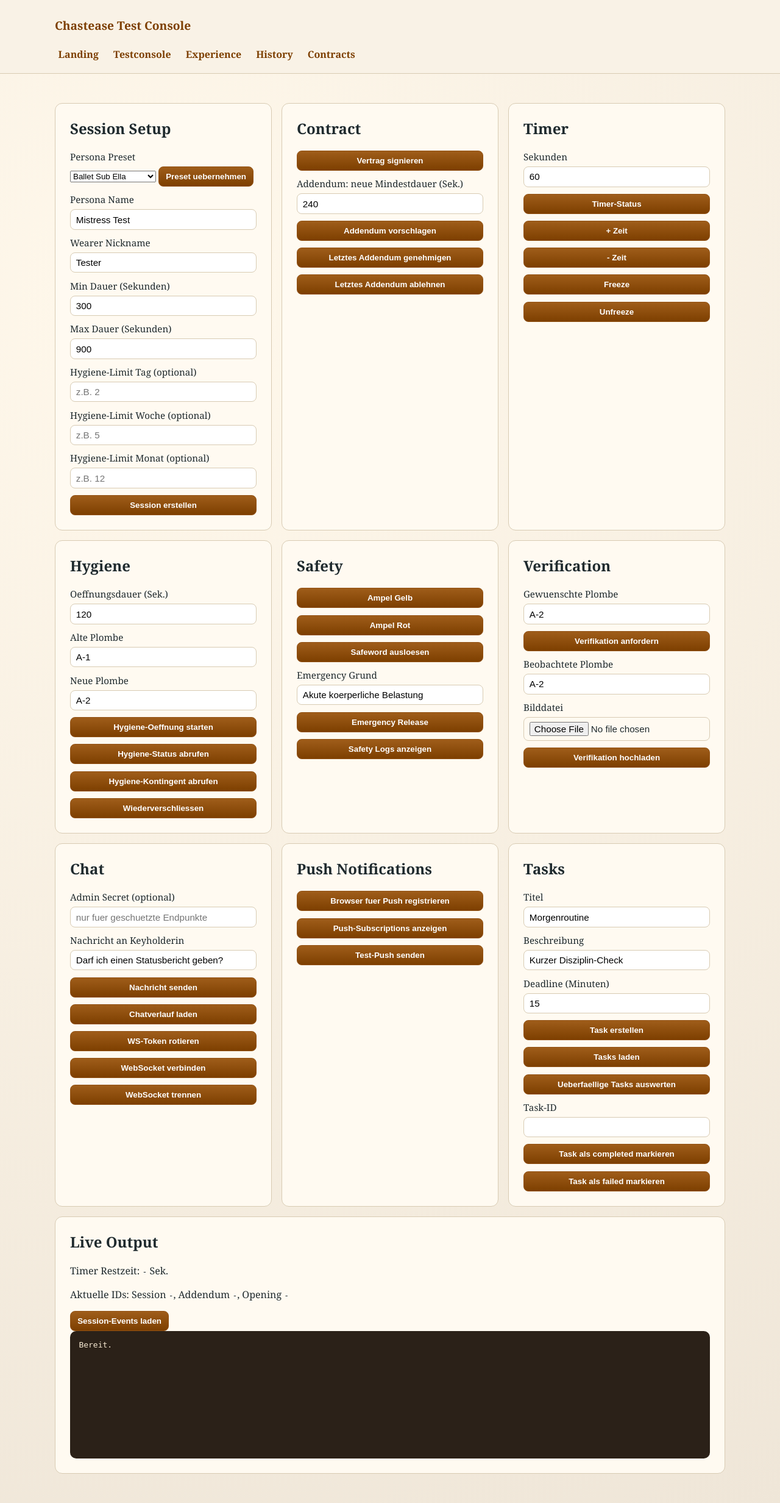
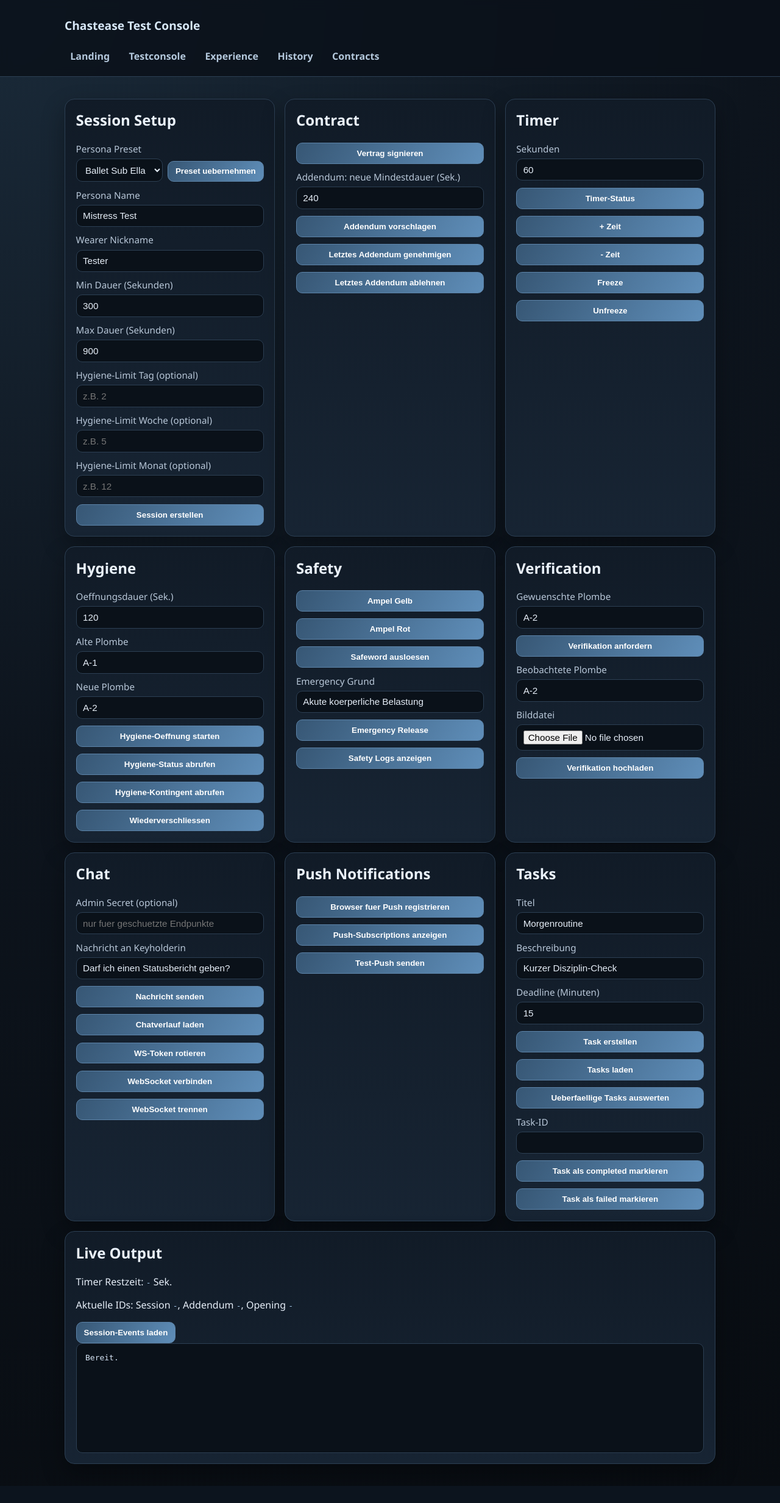
Before and after one commit to amet-titulari/chastease, a FastAPI app: page /testconsole in a window 1280 px wide. Shown: the whole page at 61% size. After the commit the page ends 2437 px from the top, so only its background shows below. Run offline with FastAPI, Linux system fonts and the light colour scheme; some libraries are stand-ins or nearby versions.

Commit message:
Unify all page themes with landing style

```diff
--- a/app/static/css/style.css
+++ b/app/static/css/style.css
@@ -1,29 +1,37 @@
 :root {
-  --bg: #f4f0e8;
-  --fg: #1f2a2e;
-  --card: #fffaf1;
-  --accent: #7d3f00;
-  --line: #d8cbb3;
+  --bg: radial-gradient(circle at 0% 0%, #1a2a39 0%, #0d141d 45%, #080c11 100%);
+  --card: #111b27;
+  --card-soft: #172433;
+  --ink: #e6eef8;
+  --muted: #9caec4;
+  --line: #2c3f53;
+  --accent: #5f8eb9;
+}
+
+* {
+  box-sizing: border-box;
 }
 
 body {
   margin: 0;
-  background: radial-gradient(circle at 20% 20%, #fff8eb, #efe6d8);
-  color: var(--fg);
-  font-family: Georgia, "Times New Roman", serif;
+  min-height: 100vh;
+  background: var(--bg);
+  color: var(--ink);
+  font-family: "Space Grotesk", "Segoe UI", sans-serif;
   line-height: 1.4;
 }
 
 .topbar {
   border-bottom: 1px solid var(--line);
-  background: #f9f2e6;
+  background: rgba(10, 17, 25, 0.82);
+  backdrop-filter: blur(8px);
 }
 
 .brand {
   margin: 0;
   font-size: 1.2rem;
   padding: 0.8rem 0;
-  color: var(--accent);
+  color: #d8e8f8;
 }
 
 .topbar .container {
@@ -34,23 +42,26 @@ body {
   display: flex;
   gap: 0.8rem;
   margin-top: 0.4rem;
+  flex-wrap: wrap;
 }
 
 .topnav a {
-  color: var(--accent);
+  color: #b4c8dc;
   text-decoration: none;
   font-weight: 600;
-  padding: 0.2rem 0.35rem;
-  border-radius: 6px;
+  padding: 0.32rem 0.52rem;
+  border-radius: 8px;
+  border: 1px solid transparent;
 }
 
 .topnav a:hover {
-  text-decoration: underline;
+  border-color: var(--line);
+  background: #0d1622;
 }
 
 .container {
   max-width: 1100px;
-  margin: 2rem auto;
+  margin: 1.2rem auto;
   padding: 1rem;
 }
 
@@ -61,14 +72,16 @@ body {
 }
 
 .card {
-  background: var(--card);
+  background: linear-gradient(180deg, var(--card), var(--card-soft));
   border: 1px solid var(--line);
-  border-radius: 12px;
-  padding: 1.5rem;
+  border-radius: 16px;
+  padding: 1.1rem;
+  box-shadow: 0 16px 38px rgba(0, 0, 0, 0.32);
 }
 
 .card h2 {
   margin-top: 0;
+  color: #eaf2fb;
 }
 
 .full {
@@ -84,46 +97,64 @@ label {
   display: grid;
   gap: 0.3rem;
   font-size: 0.95rem;
+  color: #b8c7d8;
 }
 
-input {
+input,
+select,
+textarea {
   border: 1px solid var(--line);
-  border-radius: 8px;
-  padding: 0.45rem 0.55rem;
+  border-radius: 10px;
+  padding: 0.55rem 0.65rem;
   font-size: 0.95rem;
   width: 100%;
-  box-sizing: border-box;
+  background: #0a1119;
+  color: var(--ink);
 }
 
 button {
-  border: 1px solid #915114;
-  border-radius: 8px;
-  padding: 0.5rem 0.7rem;
-  background: linear-gradient(180deg, #9f5d1a, #7d3f00);
+  border: 1px solid #5c83a8;
+  border-radius: 10px;
+  padding: 0.56rem 0.75rem;
+  background: linear-gradient(120deg, #375775, var(--accent));
   color: #fff;
-  font-weight: 600;
+  font-weight: 700;
   cursor: pointer;
   width: 100%;
-  box-sizing: border-box;
 }
 
 button:hover {
-  filter: brightness(1.08);
+  filter: brightness(1.04);
 }
 
 pre {
   margin: 0;
-  background: #2b2118;
-  color: #f7e9d2;
+  background: #0a1119;
+  color: #d5e4f5;
+  border: 1px solid var(--line);
   padding: 0.9rem;
   border-radius: 10px;
   min-height: 180px;
   overflow-x: auto;
 }
 
+code {
+  color: #9fc2e3;
+}
+
+.inline-row {
+  display: grid;
+  gap: 0.5rem;
+}
+
 @media (min-width: 720px) {
   button {
     width: auto;
+  }
+
+  .inline-row {
+    grid-template-columns: 1fr auto;
+    align-items: end;
   }
 }
 
@@ -145,7 +176,6 @@ pre {
   }
 
   .topnav {
-    flex-wrap: wrap;
     gap: 0.45rem;
     margin-top: 0.25rem;
   }
```
Also changed, not shown: app/static/css/experience.css (+9 -9 lines), app/static/css/profile.css (+8 -7 lines), app/static/css/setup.css (+8 -7 lines).
